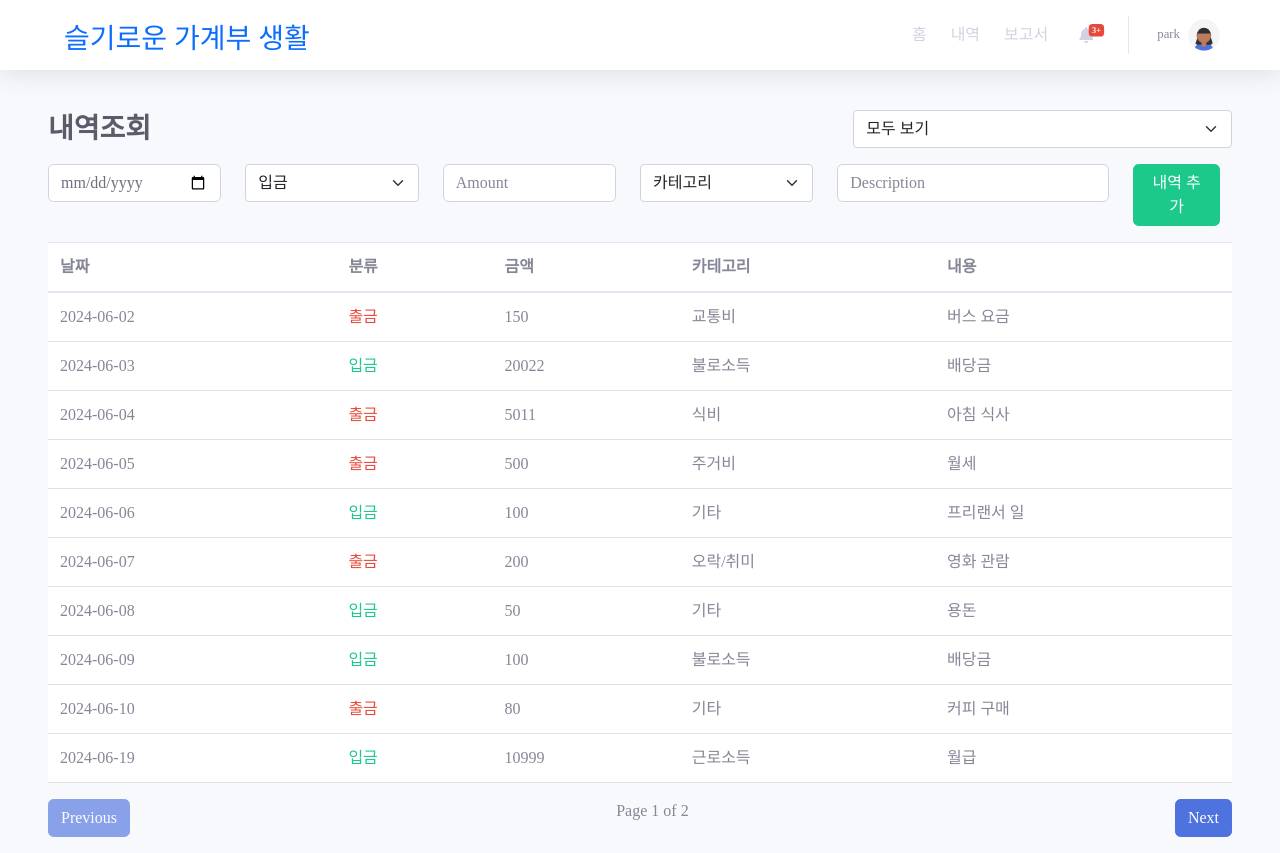
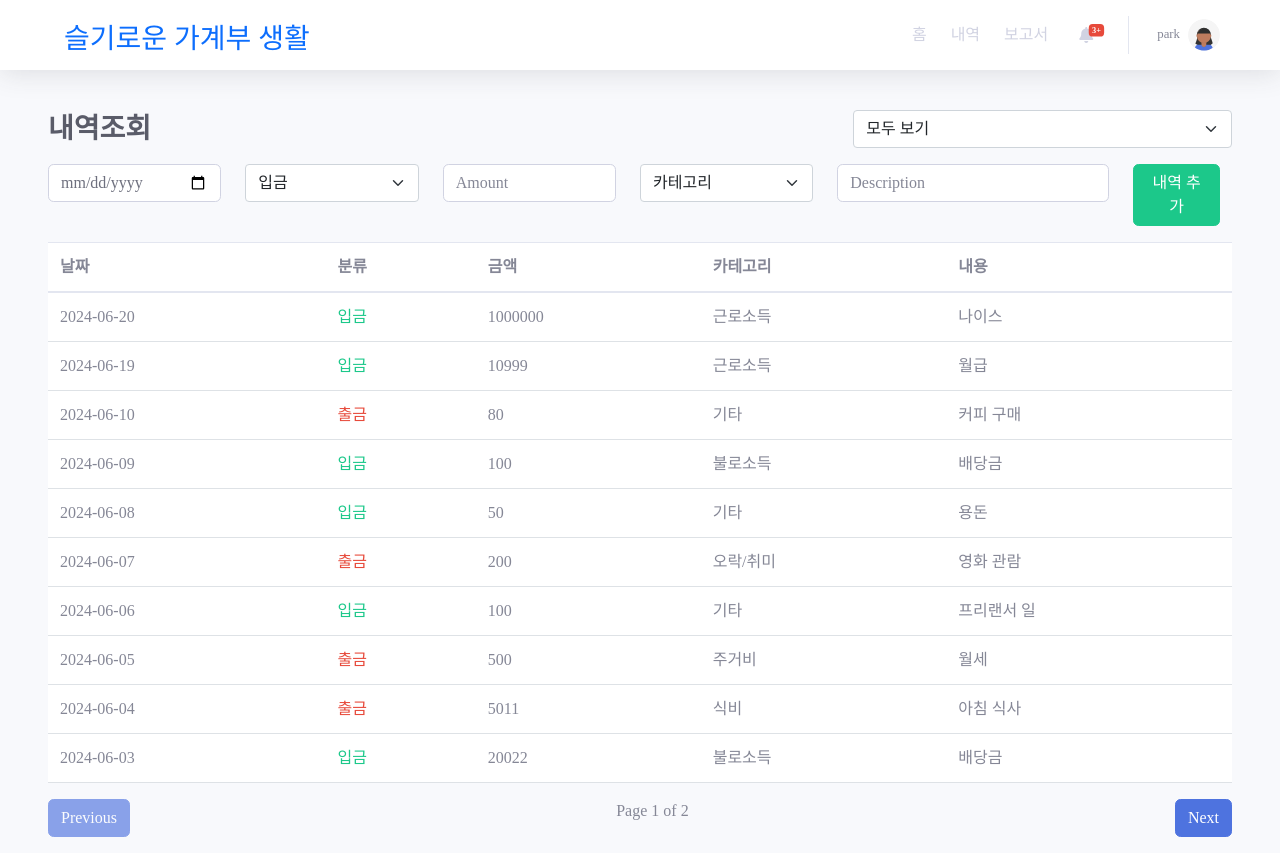
Before and after one commit to isj0228/sulgasaeng, a Vue app in the folder Skeleton_project/: page /record in a window 1280 px wide. Built offline with nearby package versions, Linux system fonts and the light colour scheme; data requests are answered from the project's data file; a web font is replaced by a local one.

Commit message:
update record recordrecent record: 기본 정렬 키를 Date로 최신부터 나오게 recordrecent: 최근으로 정렬이 되게

```diff
--- a/Skeleton_project/src/components/RecordRecent.vue
+++ b/Skeleton_project/src/components/RecordRecent.vue
@@ -2,22 +2,19 @@
   <div>
     <div v-if="loading">Loading...</div>
     <div v-else>
-      <table class="table" @click="navigateToRecord">
+      <table class="table">
         <thead>
           <tr>
             <th>날짜</th>
-            <!-- <th>입/출금</th> -->
             <th>금액</th>
             <th>카테고리</th>
           </tr>
         </thead>
         <tbody>
-          <tr v-for="transaction in recentTransactions" :key="transaction.id">
+          <tr v-for="transaction in recentTransactions" :key="transaction.id" @click="navigateToRecord(transaction.id)">
             <td>{{ transaction.date }}</td>
-            <!-- <td :class="transaction.type === '입금' ? 'text-success' : 'text-danger'">{{ transaction.type }}</td> -->
             <td v-if="transaction.type === '입금'" class="text-success"><i class="fa-solid fa-circle-plus me-3"></i>{{ transaction.amount }}</td>
             <td v-else class="text-danger"><i class="fa-solid fa-square-minus me-3"></i>{{ transaction.amount }}</td>
-            <!-- <td>{{ transaction.amount }}</td> -->
             <td><span class="badge bg-secondary text-light">{{ transaction.category }}</span></td>
           </tr>
         </tbody>
@@ -27,42 +24,44 @@
 </template>
 
 <script>
-import { defineComponent, ref, onMounted, computed } from 'vue'
-import { useBudgetStore } from '@/stores/budgetStore.js'
-import { useRouter } from 'vue-router'
+import { defineComponent, ref, onMounted, computed } from 'vue';
+import { useBudgetStore } from '@/stores/budgetStore.js';
+import { useRouter } from 'vue-router';
 
 export default defineComponent({
   setup() {
-    const budgetStore = useBudgetStore()
-    const loading = ref(true)
-    const router = useRouter()
+    const budgetStore = useBudgetStore();
+    const loading = ref(true);
+    const router = useRouter();
 
     // 최근 5개의 거래 내역을 계산하는 computed 속성
     const recentTransactions = computed(() => {
-      return budgetStore.transactions.slice(-5).reverse()
-    })
+      // 날짜 기준으로 내림차순 정렬
+      const sortedTransactions = [...budgetStore.transactions].sort((a, b) => new Date(b.date) - new Date(a.date));
+      return sortedTransactions.slice(0, 5);
+    });
 
     // 특정 라우터로 이동하는 함수
-    const navigateToRecord = () => {
-      router.push({ path: '/record' })
-    }
+    const navigateToRecord = (transactionId) => {
+      router.push({ path: `/record` });
+    };
 
     // onMounted 훅 사용하여 컴포넌트가 DOM에 마운트된 후에 데이터를 가져옵니다.
     onMounted(async () => {
       try {
-        await budgetStore.getTransactions() // 데이터 가져오기
+        await budgetStore.getTransactions(); // 데이터 가져오기
       } finally {
-        loading.value = false
+        loading.value = false;
       }
-    })
+    });
 
     return {
       recentTransactions,
       loading,
       navigateToRecord
-    }
+    };
   }
-})
+});
 </script>
 
 <style>
@@ -81,4 +80,8 @@ th {
   background-color: #f4f4f4;
   text-align: left;
 }
+
+tr {
+  cursor: pointer;
+}
 </style>
--- a/Skeleton_project/src/pages/Record.vue
+++ b/Skeleton_project/src/pages/Record.vue
@@ -117,20 +117,14 @@ export default defineComponent({
       })
       const selectedCategory = ref('')
       const newCategory = ref('')
-    const sortKey = ref('')
-    const sortOrder = ref('asc')
+      const sortKey = ref('date')  // 기본 정렬 키를 'date'로 설정
+      const sortOrder = ref('desc') // 기본 정렬 순서를 'desc'로 설정 (최신 순)
       const categories = computed(() => budgetStore.categories)
       const incomeCategories = computed(() => budgetStore.incomeCategories)
       const outcomeCategories = computed(() => budgetStore.outcomeCategories)
 
       const totalPages = computed(() => {
         return Math.ceil(budgetStore.filteredTransactions.length / itemsPerPage)
-    })
-
-    const paginatedTransactions = computed(() => {
-      const start = (currentPage.value - 1) * itemsPerPage
-      const end = start + itemsPerPage
-      return sortedTransactions.value.slice(start, end)
       })
 
       const sortedTransactions = computed(() => {
@@ -147,6 +141,12 @@ export default defineComponent({
           })
         }
         return sorted
+      })
+
+      const paginatedTransactions = computed(() => {
+        const start = (currentPage.value - 1) * itemsPerPage
+        const end = start + itemsPerPage
+        return sortedTransactions.value.slice(start, end)
       })
 
       const addNewTransaction = async () => {
@@ -266,15 +266,6 @@ export default defineComponent({
   .bg-white {
       background-color: white;
   }
-/* th,
-td {
-  background-color: white;
-} */
-/* 간단한 스타일 */
-
-/* .bg-white {
-
-}
 
   table {
     width: 100%;
@@ -283,9 +274,7 @@ table {
 
   th,
   td {
-  border: 1px solid #ddd;
     padding: 8px;
-  background-color: white !important;
   }
 
   th {
@@ -294,16 +283,7 @@ th {
     cursor: pointer;
   }
 
-form {
-  margin-bottom: 20px;
+  tr {
+    cursor: pointer;
   }
-
-form input,
-form select {
-  padding: 5px;
-}
-
-form button {
-  padding: 5px 10px;
-} */
   </style>
```
Lines whose indentation alone changed are shown as unchanged.
